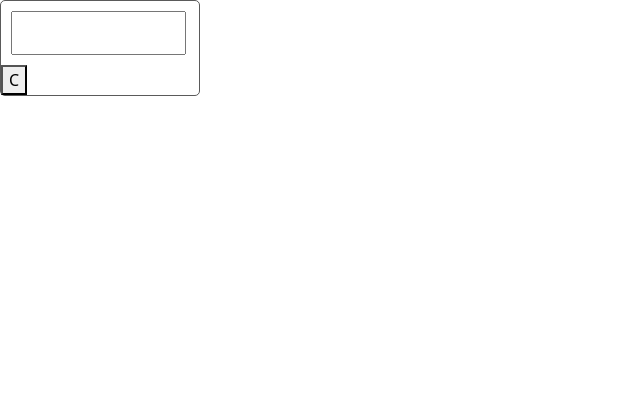
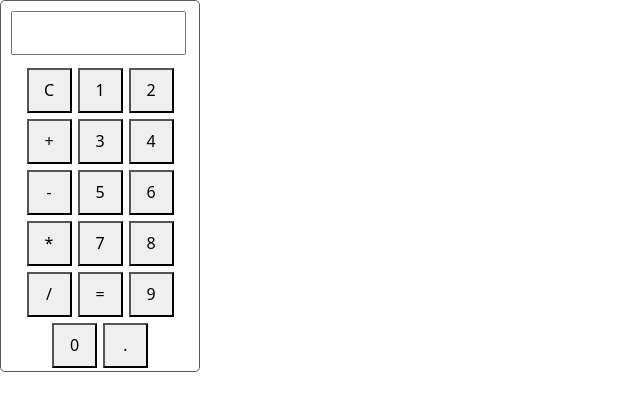
Before and after one commit to anantraghuvanshi/calculator, a React (Vite) app: page / in a window 1280 px wide. Shown: the top 410 px of the page, without its empty margins (0-640 px from the left). Built offline with nearby package versions, Linux system fonts and the light colour scheme.

Commit message:
button component add

```diff
--- a/src/App.jsx
+++ b/src/App.jsx
@@ -1,14 +1,13 @@
 import styles from "./App.module.css";
 import "bootstrap/dist/css/bootstrap.min.css";
 import Display from "./components/Display";
+import ButtonsContainer from "./components/ButtonsContainer";
 
 function App() {
   return (
     <div className={styles.calculator}>
       <Display />
-      <div id="buttons-container">
-        <button>C</button>
-      </div>
+      <ButtonsContainer />
     </div>
   );
 }
--- /dev/null
+++ b/src/components/ButtonsContainer.jsx
@@ -0,0 +1,32 @@
+import styles from "./ButtonsContainer.module.css";
+
+const ButtonsContainer = () => {
+  const buttonNames = [
+    "C",
+    "1",
+    "2",
+    "+",
+    "3",
+    "4",
+    "-",
+    "5",
+    "6",
+    "*",
+    "7",
+    "8",
+    "/",
+    "=",
+    "9",
+    "0",
+    ".",
+  ];
+  return (
+    <div className={styles.buttonsContainer}>
+      {buttonNames.map((buttonName) => (
+        <button className={styles.button}>{buttonName}</button>
+      ))}
+    </div>
+  );
+};
+
+export default ButtonsContainer;
--- /dev/null
+++ b/src/components/ButtonsContainer.module.css
@@ -0,0 +1,11 @@
+.buttonsContainer {
+  display: flex;
+  justify-content: center;
+  flex-wrap: wrap;
+}
+
+.button {
+  width: 45px;
+  height: 45px;
+  margin: 3px;
+}
```
